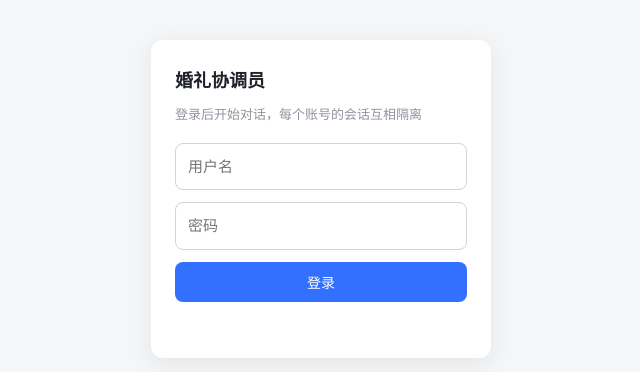
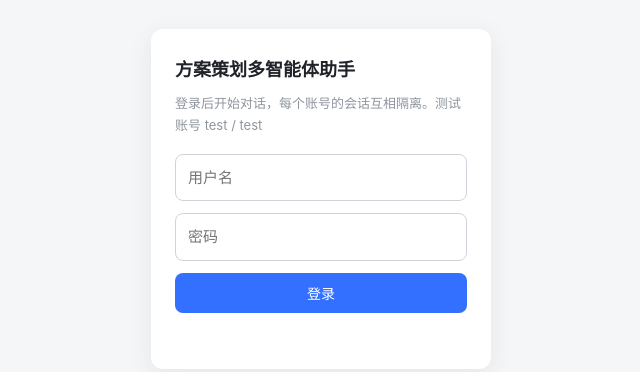
Before and after one commit to righted/multi_agents, a plain HTML site: page app/static/index.html in a window 1280 px wide. Shown: the part 201-573 px from the top of the page, without its empty margins (319-959 px from the left). Drawn offline with Linux system fonts and the light colour scheme.

Commit message:
登录页标题改为方案策划多智能体助手，附测试账号提示

```diff
--- a/app/static/index.html
+++ b/app/static/index.html
@@ -166,8 +166,8 @@
 
 <div id="login">
   <div class="card">
-    <h2>婚礼协调员</h2>
-    <p>登录后开始对话，每个账号的会话互相隔离</p>
+    <h2>方案策划多智能体助手</h2>
+    <p>登录后开始对话，每个账号的会话互相隔离。测试账号 test / test</p>
     <input id="username" placeholder="用户名" autocomplete="username" />
     <input id="password" type="password" placeholder="密码" autocomplete="current-password" />
     <button id="loginBtn">登录</button>
```
